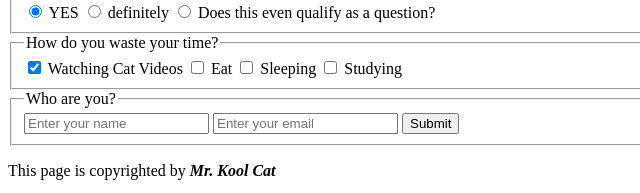
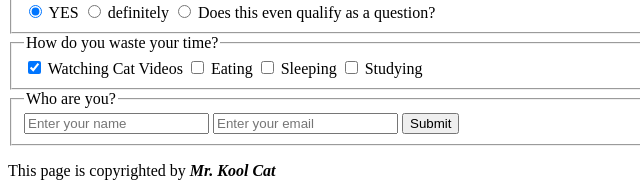
Before and after one commit to Anonymous-hf/HappyHappyHappy, a plain HTML site: page index.html in a window 1280 px wide. Shown: the part 2292-2485 px from the top of the page, 0-640 px from the left. Drawn offline with Linux system fonts and the light colour scheme.

Commit message:
Update index.html

```diff
--- a/index.html
+++ b/index.html
@@ -53,7 +53,7 @@
             <input checked type="checkbox" name="akam" id="meow">
             <label for="meow"> Watching Cat Videos </label>
             <input type="checkbox" name="akam" id="eat">
-            <label for="eat"> Eat </label>
+            <label for="eat"> Eating </label>
             <input type="checkbox" name="akam" id="sleeping">
             <label for="sleeping"> Sleeping </label>
             <input type="checkbox" name="akam" id="studying">
```
